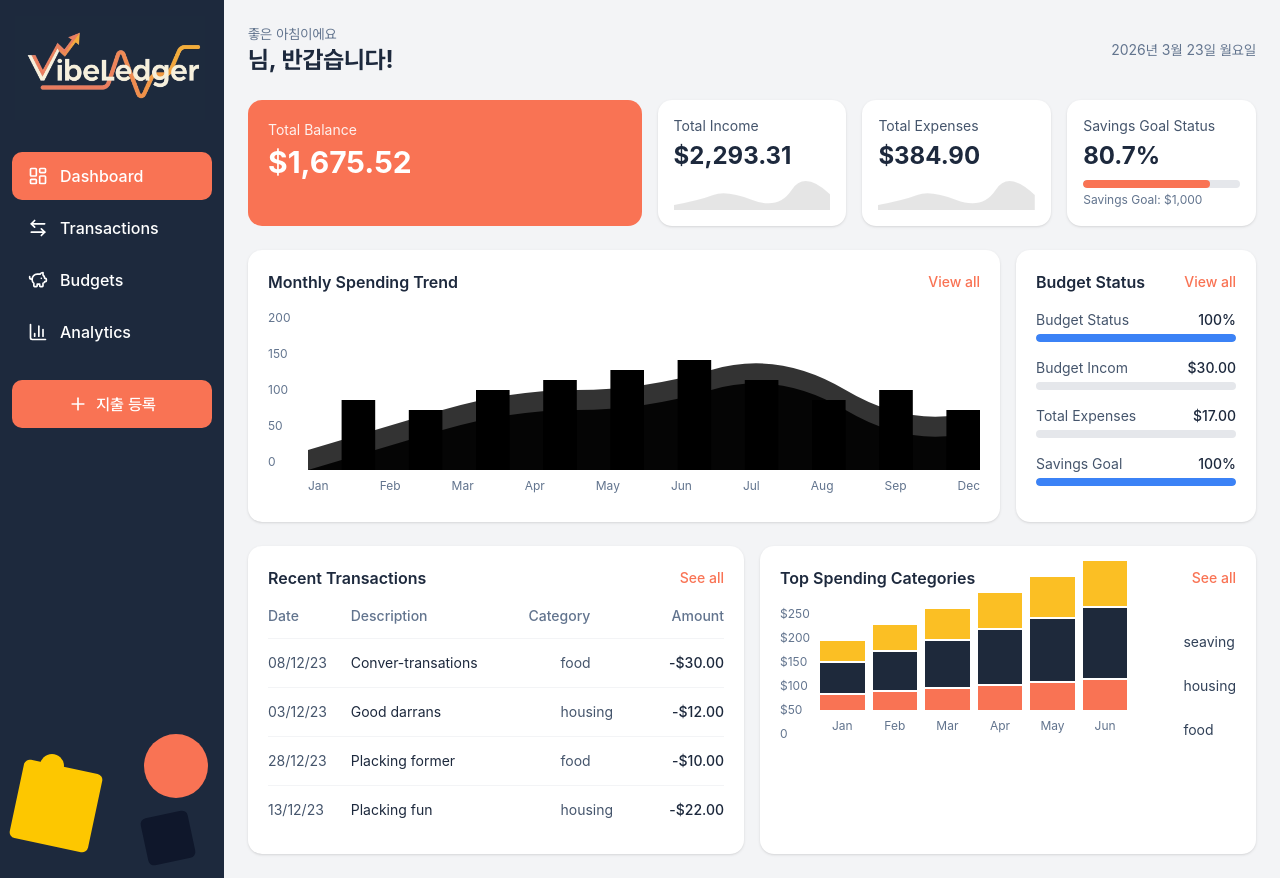
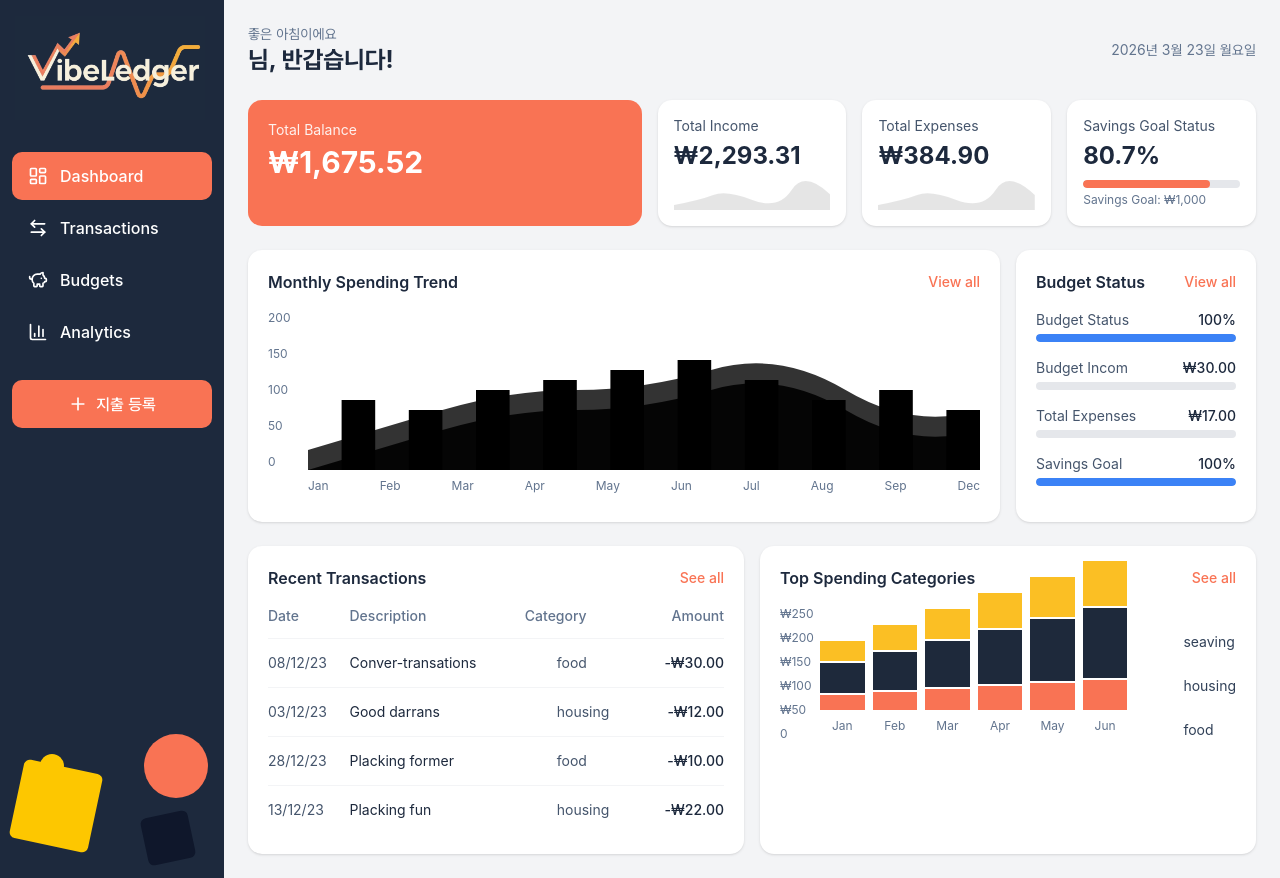
Before and after one commit to Yboda/VibeLedger, a Next.js app: page /dashboard in a window 1280 px wide. Built offline with nearby package versions, Linux system fonts and the light colour scheme; no server answers.

Commit message:
chore: 미사용코드 제거

```diff
--- a/src/app/(main)/analytics/page.tsx
+++ b/src/app/(main)/analytics/page.tsx
@@ -10,11 +10,8 @@ import {
   Car,
   Coffee,
   Film,
-  ArrowUpRight,
-  ArrowDownRight,
 } from 'lucide-react';
 import { useState } from 'react';
-import { Button } from '@/components/ui/button';
 
 // Header
 function Header() {
@@ -52,7 +49,7 @@ function KeyMetrics() {
   const metrics = [
     {
       label: '평균 일일 지출',
-      value: '$27.45',
+      value: '₩27.45',
       change: '-12%',
       isPositive: true,
       icon: TrendingDown,
@@ -60,7 +57,7 @@ function KeyMetrics() {
     },
     {
       label: '가장 큰 지출',
-      value: '$350.00',
+      value: '₩350.00',
       subLabel: '주거비 (월세)',
       icon: Home,
       description: '이번 달',
@@ -283,14 +280,14 @@ function CategoryBreakdown() {
                   acc.offset = endAngle;
                   return acc;
                 },
-                { paths: [] as JSX.Element[], offset: 0 }
+                { paths: [] as React.ReactElement[], offset: 0 }
               ).paths
             }
             <circle cx="50" cy="50" r="25" fill="white" />
           </svg>
           <div className="absolute inset-0 flex flex-col items-center justify-center">
             <p className="text-2xl font-bold text-slate-800">
-              ${total.toFixed(0)}
+              ₩{total.toFixed(0)}
             </p>
             <p className="text-xs text-slate-500">총 지출</p>
           </div>
@@ -311,7 +308,7 @@ function CategoryBreakdown() {
                     {cat.name}
                   </span>
                   <span className="text-sm font-semibold text-slate-800">
-                    ${cat.amount.toFixed(2)}
+                    ₩{cat.amount.toFixed(2)}
                   </span>
                 </div>
                 <div className="h-1.5 bg-gray-100 rounded-full overflow-hidden">
@@ -444,7 +441,7 @@ function WeeklyHeatmap() {
                     key={di}
                     className={`flex-1 h-10 rounded-lg ${getIntensity(value)} flex items-center justify-center text-xs font-medium text-slate-700 hover:ring-2 hover:ring-slate-400 transition-all cursor-pointer`}
                   >
-                    ${value}
+                    ₩{value}
                   </div>
                 ))}
               </div>
--- a/src/app/(main)/budgets/page.tsx
+++ b/src/app/(main)/budgets/page.tsx
@@ -10,11 +10,9 @@ import {
   Coffee,
   Film,
   Dumbbell,
-  MoreHorizontal,
   Pencil,
   Trash2,
 } from 'lucide-react';
-import { useState } from 'react';
 import { Button } from '@/components/ui/button';
 
 // Header
@@ -47,30 +45,30 @@ function BudgetSummary() {
         <div>
           <p className="text-slate-500 text-sm">이번 달 전체 예산</p>
           <p className="text-3xl font-bold text-slate-800">
-            ${totalBudget.toLocaleString()}
+            ₩{totalBudget.toLocaleString()}
           </p>
         </div>
         <div className="text-right">
           <p className="text-slate-500 text-sm">남은 예산</p>
           <p className="text-2xl font-bold text-green-600">
-            ${remaining.toLocaleString()}
+            ₩{remaining.toLocaleString()}
           </p>
         </div>
       </div>
 
       <div className="relative h-4 bg-gray-100 rounded-full overflow-hidden mb-2">
         <div
-          className="absolute top-0 left-0 h-full bg-gradient-to-r from-[#F97354] to-[#FBBF24] rounded-full transition-all duration-500"
+          className="absolute top-0 left-0 h-full bg-linear-to-r from-[#F97354] to-[#FBBF24] rounded-full transition-all duration-500"
           style={{ width: `${percentage}%` }}
         />
       </div>
 
       <div className="flex justify-between text-sm">
         <span className="text-slate-600">
-          사용: ${totalSpent.toLocaleString()} ({percentage.toFixed(1)}%)
+          사용: ₩{totalSpent.toLocaleString()} ({percentage.toFixed(1)}%)
         </span>
         <span className="text-slate-500">
-          목표까지 ${remaining.toLocaleString()} 남음
+          목표까지 ₩{remaining.toLocaleString()} 남음
         </span>
       </div>
     </div>
@@ -125,9 +123,9 @@ function BudgetCard({
       <div className="flex justify-between items-end mb-3">
         <div>
           <p className="text-2xl font-bold text-slate-800">
-            ${spent.toFixed(2)}
+            ₩{spent.toFixed(2)}
           </p>
-          <p className="text-sm text-slate-500">/ ${budget.toFixed(2)}</p>
+          <p className="text-sm text-slate-500">/ ₩{budget.toFixed(2)}</p>
         </div>
         <div
           className={`text-right ${isOverBudget ? 'text-red-500' : 'text-green-600'}`}
@@ -135,7 +133,7 @@ function BudgetCard({
           <p className="text-sm font-medium">
             {isOverBudget ? '초과' : '남음'}
           </p>
-          <p className="font-semibold">${Math.abs(remaining).toFixed(2)}</p>
+          <p className="font-semibold">₩{Math.abs(remaining).toFixed(2)}</p>
         </div>
       </div>
 
@@ -269,7 +267,7 @@ function MonthlyComparison() {
                 {m.month}
               </p>
               <p className="text-xs text-slate-500">
-                ${m.spent.toLocaleString()}
+                ₩{m.spent.toLocaleString()}
               </p>
             </div>
           );
--- a/src/app/(main)/dashboard/page.tsx
+++ b/src/app/(main)/dashboard/page.tsx
@@ -42,7 +42,7 @@ function TotalBalanceCard() {
     <div className="bg-brand-coral rounded-xl p-5 text-white relative overflow-hidden col-span-2">
       <div className="relative z-10">
         <p className="text-white/90 text-sm mb-1">Total Balance</p>
-        <p className="text-3xl font-bold">$1,675.52</p>
+        <p className="text-3xl font-bold">₩1,675.52</p>
       </div>
       {/* Chart decoration */}
       <div className="absolute right-4 top-1/2 -translate-y-1/2">
@@ -145,7 +145,7 @@ function SavingsGoalCard() {
             style={{ width: '80.7%' }}
           />
         </div>
-        <p className="text-xs text-slate-500 mt-1">Savings Goal: $1,000</p>
+        <p className="text-xs text-slate-500 mt-1">Savings Goal: ₩1,000</p>
       </div>
     </div>
   );
@@ -293,13 +293,13 @@ function BudgetStatus() {
     { label: 'Budget Status', value: '100%', progress: 100, color: '#3B82F6' },
     {
       label: 'Budget Incom',
-      value: '$30.00',
+      value: '₩30.00',
       progress: 100,
       color: 'var(--color-brand-yellow)',
     },
     {
       label: 'Total Expenses',
-      value: '$17.00',
+      value: '₩17.00',
       progress: 60,
       color: 'var(--color-brand-coral)',
     },
@@ -344,7 +344,7 @@ function RecentTransactions() {
       date: '08/12/23',
       description: 'Conver-transations',
       category: 'food',
-      amount: '-$30.00',
+      amount: '-₩30.00',
       icon: Utensils,
       iconBg: 'var(--color-brand-yellow)',
     },
@@ -352,7 +352,7 @@ function RecentTransactions() {
       date: '03/12/23',
       description: 'Good darrans',
       category: 'housing',
-      amount: '-$12.00',
+      amount: '-₩12.00',
       icon: Home,
       iconBg: 'var(--color-brand-coral)',
     },
@@ -360,7 +360,7 @@ function RecentTransactions() {
       date: '28/12/23',
       description: 'Placking former',
       category: 'food',
-      amount: '-$10.00',
+      amount: '-₩10.00',
       icon: Utensils,
       iconBg: 'var(--color-brand-coral)',
     },
@@ -368,7 +368,7 @@ function RecentTransactions() {
       date: '13/12/23',
       description: 'Placking fun',
       category: 'housing',
-      amount: '-$22.00',
+      amount: '-₩22.00',
       icon: Home,
       iconBg: 'var(--color-brand-yellow)',
     },
@@ -442,11 +442,11 @@ function TopSpendingCategories() {
           <div className="relative h-40">
             {/* Y-axis labels */}
             <div className="absolute left-0 top-0 bottom-6 w-8 flex flex-col justify-between text-xs text-slate-500">
-              <span>$250</span>
-              <span>$200</span>
-              <span>$150</span>
-              <span>$100</span>
-              <span>$50</span>
+              <span>₩250</span>
+              <span>₩200</span>
+              <span>₩150</span>
+              <span>₩100</span>
+              <span>₩50</span>
               <span>0</span>
             </div>
             {/* Bars */}
@@ -513,12 +513,12 @@ export default function DashboardPage() {
         <TotalBalanceCard />
         <StatCard
           title="Total Income"
-          value="$2,293.31"
+          value="₩2,293.31"
           chart={<MiniLineChart />}
         />
         <StatCard
           title="Total Expenses"
-          value="$384.90"
+          value="₩384.90"
           chart={<MiniLineChart />}
         />
         <SavingsGoalCard />
--- a/src/app/(main)/transactions/page.tsx
+++ b/src/app/(main)/transactions/page.tsx
@@ -51,7 +51,7 @@ function SummaryCards() {
         <div className="flex items-center justify-between">
           <div>
             <p className="text-slate-500 text-sm">이번 달 수입</p>
-            <p className="text-2xl font-bold text-slate-800">+$2,293.31</p>
+            <p className="text-2xl font-bold text-slate-800">+₩2,293.31</p>
           </div>
           <div className="w-12 h-12 rounded-full bg-green-100 flex items-center justify-center">
             <ArrowDownRight className="w-6 h-6 text-green-600" />
@@ -64,7 +64,7 @@ function SummaryCards() {
         <div className="flex items-center justify-between">
           <div>
             <p className="text-slate-500 text-sm">이번 달 지출</p>
-            <p className="text-2xl font-bold text-slate-800">-$617.79</p>
+            <p className="text-2xl font-bold text-slate-800">-₩617.79</p>
           </div>
           <div className="w-12 h-12 rounded-full bg-red-100 flex items-center justify-center">
             <ArrowUpRight className="w-6 h-6 text-red-600" />
@@ -77,7 +77,7 @@ function SummaryCards() {
         <div className="flex items-center justify-between">
           <div>
             <p className="text-white/80 text-sm">순 잔액</p>
-            <p className="text-2xl font-bold">+$1,675.52</p>
+            <p className="text-2xl font-bold">+₩1,675.52</p>
           </div>
           <div className="w-12 h-12 rounded-full bg-white/20 flex items-center justify-center">
             <ArrowDownRight className="w-6 h-6 text-white" />
@@ -315,7 +315,7 @@ function TransactionList() {
                 className={`font-semibold ${tx.type === 'income' ? 'text-green-600' : 'text-slate-800'}`}
               >
                 {tx.type === 'income' ? '+' : ''}
-                {tx.amount < 0 ? '-' : ''}${Math.abs(tx.amount).toFixed(2)}
+                {tx.amount < 0 ? '-' : ''}₩{Math.abs(tx.amount).toFixed(2)}
               </p>
             </div>
           ))}
```
